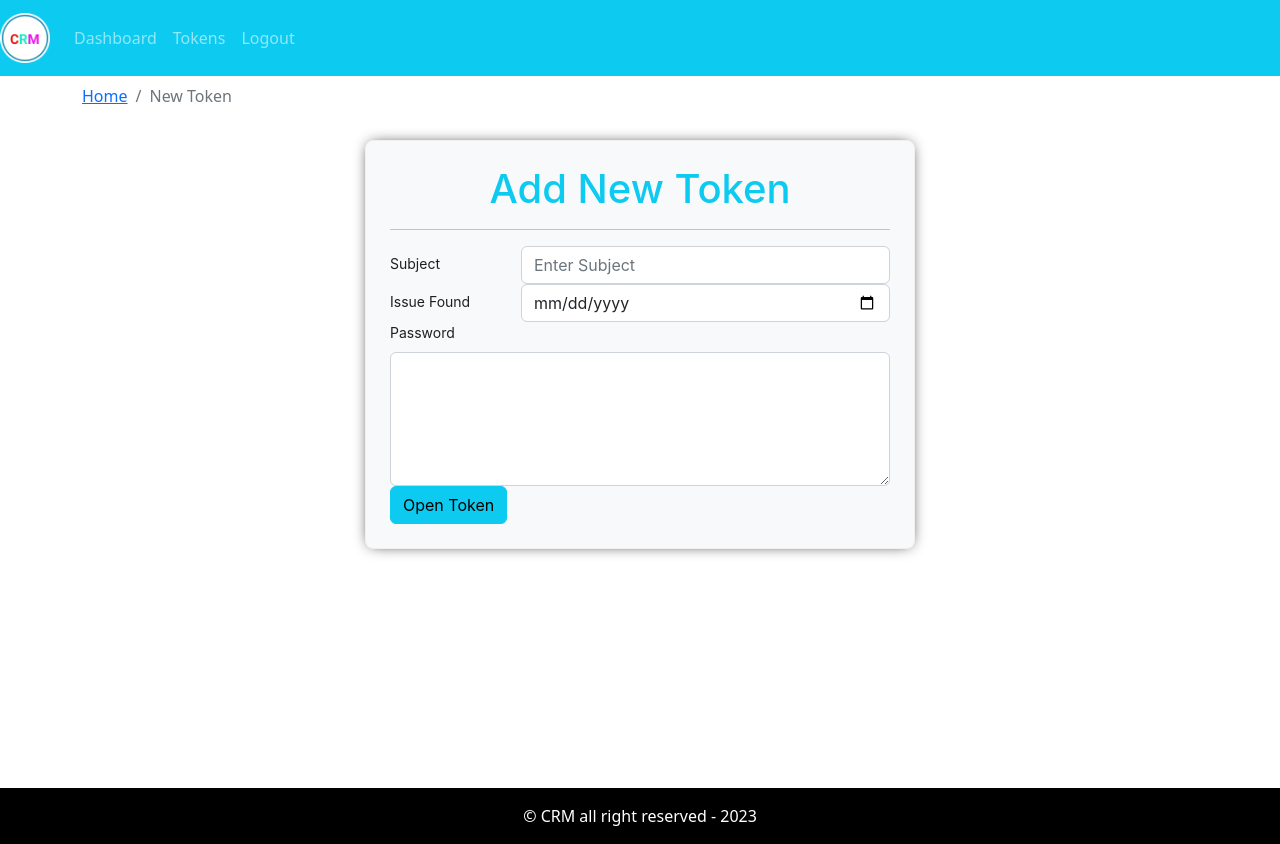
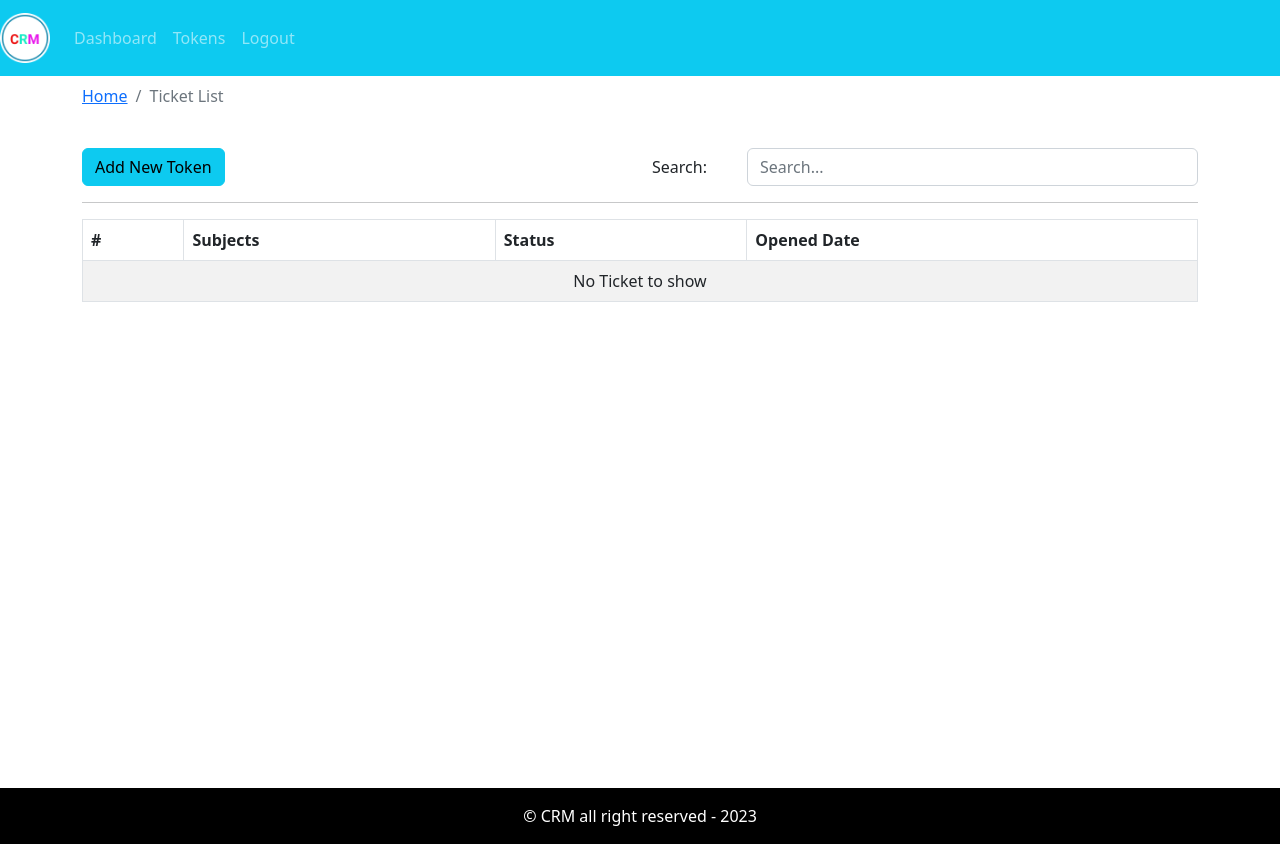
Before and after one commit to sridhar10464/crm-frontend, a React (Create React App) app: page / in a window 1280 px wide. Built offline with nearby package versions, Linux system fonts and the light colour scheme.

Commit message:
added ticket list

```diff
--- a/src/App.js
+++ b/src/App.js
@@ -3,7 +3,8 @@
 // import { Entry } from './page/entry/EntryPage';
 import { DefaultLayout } from './Layout/DefaultLayout';
 // import { Dashboard } from './page/dashboard/Dashboard';
-import { AddToken } from './page/new-token/AddToken';
+// import { AddToken } from './page/new-token/AddToken';
+import { TicketList } from './page/ticket-listing/TicketList';
 
 function App() {
   return (
@@ -11,7 +12,8 @@
       {/* <Entry /> */}
       <DefaultLayout>
         {/* <Dashboard /> */}
-        <AddToken />
+        {/* <AddToken /> */}
+        <TicketList />
       </DefaultLayout>
     </div>
   );
--- /dev/null
+++ b/src/components/search-form/SearchForm.js
@@ -0,0 +1,31 @@
+import React from 'react';
+import PropTypes from "prop-types";
+import { Col, Form, Row } from 'react-bootstrap'
+
+export const SearchForm = ({handleOnChange, str}) => {
+
+  return (
+    <div>
+        <Form>
+            <Form.Group as = {Row}>
+                <Form.Label column sm="2">
+                Search:{" "}
+                </Form.Label>
+                <Col sm="10">
+                    <Form.Control
+                    name= "SearchStr"
+                    onChange={handleOnChange}
+                    value={str}
+                    placeholder="Search..."
+                    />
+                </Col>
+            </Form.Group>
+        </Form>
+    </div>
+  )
+}
+
+SearchForm.propTypes = {
+    handleOnChange: PropTypes.func.isRequired,
+    str: PropTypes.string.isRequired,
+}
--- a/src/components/ticket-table/TicketTable.js
+++ b/src/components/ticket-table/TicketTable.js
@@ -1,5 +1,6 @@
 import React from 'react';
 import { Table } from 'react-bootstrap';
+import PropTypes from "prop-types";
 
 
 export const TicketTable = ({tickets}) => {
@@ -35,3 +36,7 @@
     </Table>
   )
 }
+
+TicketTable.propTypes = {
+  tickets: PropTypes.array.isRequired,
+}
--- /dev/null
+++ b/src/page/ticket-listing/TicketList.js
@@ -0,0 +1,50 @@
+import React, { useEffect, useState } from 'react';
+import { Button, Col, Container, Row } from 'react-bootstrap';
+import { PageBreadcrumb } from '../../components/breadcrumb/Breadcrumb';
+import { SearchForm } from '../../components/search-form/SearchForm';
+import { TicketTable } from "../../components/ticket-table/TicketTable";
+import tickets from "../../assets/data/dummy-tickets.json";
+
+export const TicketList = () => {
+    const [str, setStr] = useState("");
+    const [dispTicket, setDispTicket] = useState([]);
+
+    useEffect(() => {}, [str, dispTicket]);
+
+    const handleOnChange = (e)=> {
+        const { value } = e.target;
+        setStr(value)
+        searchTicket(value);
+    }
+
+    const searchTicket = sttr => {
+        const displayTickets = tickets.filter(row =>
+            row.subject.toLowerCase().includes(sttr.toLowerCase())
+        );
+
+        setDispTicket(displayTickets);
+    }
+  return (
+    <Container>
+        <Row>
+            <Col>
+                <PageBreadcrumb page="Ticket List" />
+            </Col>
+        </Row>
+        <Row className="mt-4">
+            <Col>
+                <Button variant="info">Add New Token</Button>
+            </Col>
+            <Col className='text-right'>
+                <SearchForm handleOnChange={handleOnChange} str={str} />
+            </Col>
+        </Row>
+        <hr />
+        <Row>
+            <Col>
+                  <TicketTable tickets={ dispTicket } />
+            </Col>
+        </Row>
+    </Container>
+  )
+}
```
